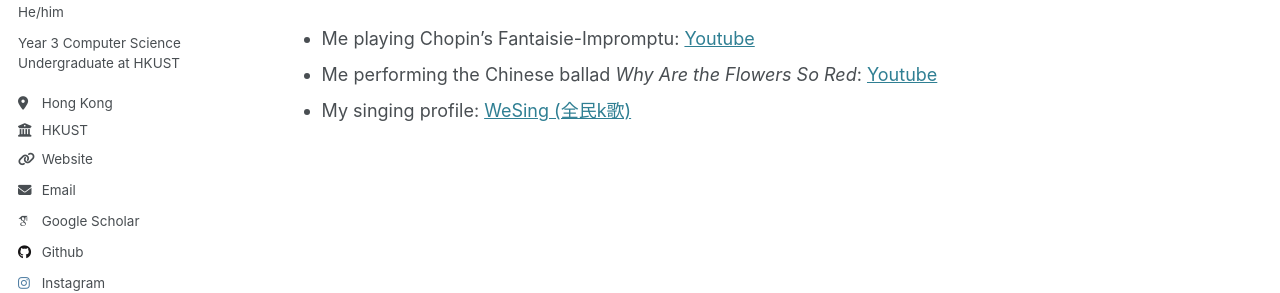
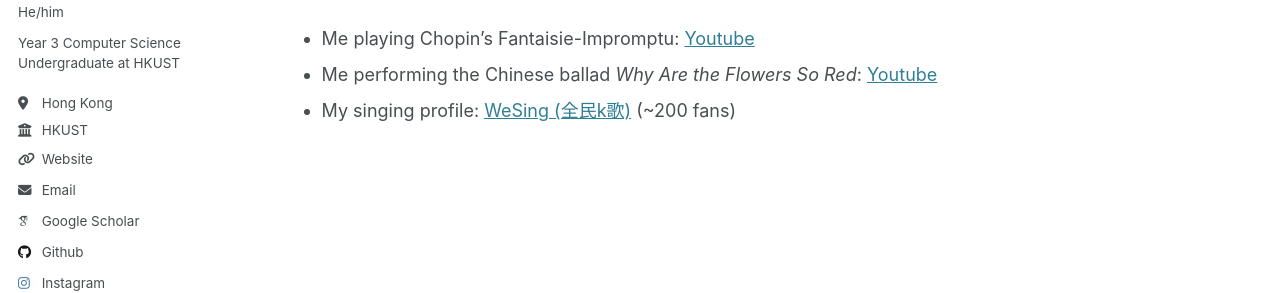
Before and after one commit to JiayuJeff/JiayuJeff.github.io, a Jekyll site: the page built from _pages/about.md, in a window 1280 px wide and 900 px high, scrolled down 3081 px. Shown: the part 377-670 px from the top of the window. Built offline with Jekyll 4.4.1, drawn with Linux system fonts in a browser that asks for light colours; some web fonts are replaced.

Commit message:
Update about.md

```diff
--- a/_pages/about.md
+++ b/_pages/about.md
@@ -109,4 +109,4 @@ In my spare time, I’m passionate about music and sports. I play the piano and
 Feel free to check out some of my music:
 - Me playing Chopin's Fantaisie-Impromptu: [Youtube](https://youtu.be/5r_Y9tE_fbo?si=Rnv-_KuOYPt7_rPF)
 - Me performing the Chinese ballad *Why Are the Flowers So Red*: [Youtube](https://youtu.be/-ohoA3pO9Ks?si=8ZsqIn7GO0pp31UR)
-- My singing profile: [WeSing (全民k歌)](https://static-play.kg.qq.com/node/personal_v2?uid=6a9f9483252b3f8a3c&shareUid=6a9f9483252b3f8a3c&chain_share_id=12cDdiw3bQNxKeGru7pNO5KrOoI0EhK6_zgdH0wyvu0&pageId=homepage_me)
+- My singing profile: [WeSing (全民k歌)](https://static-play.kg.qq.com/node/personal_v2?uid=6a9f9483252b3f8a3c&shareUid=6a9f9483252b3f8a3c&chain_share_id=12cDdiw3bQNxKeGru7pNO5KrOoI0EhK6_zgdH0wyvu0&pageId=homepage_me) (~200 fans)
```
